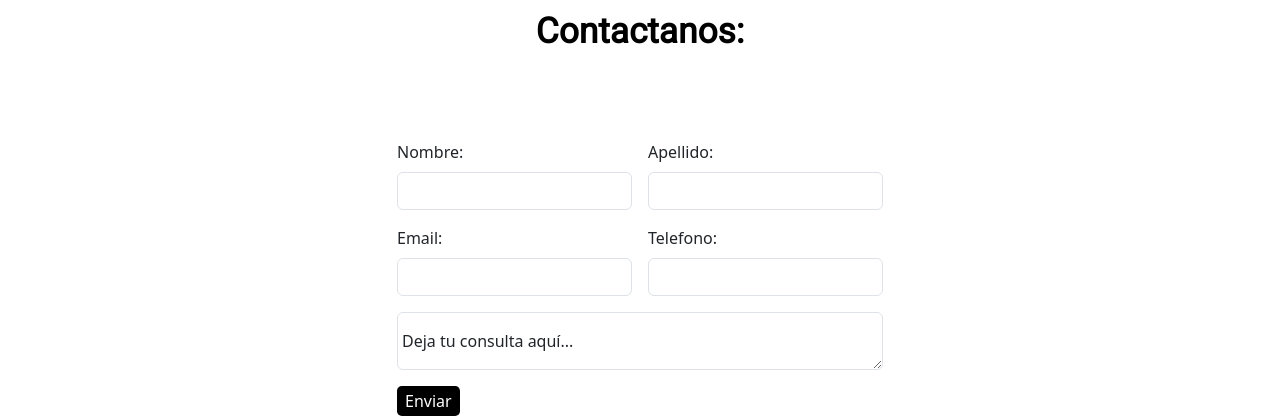
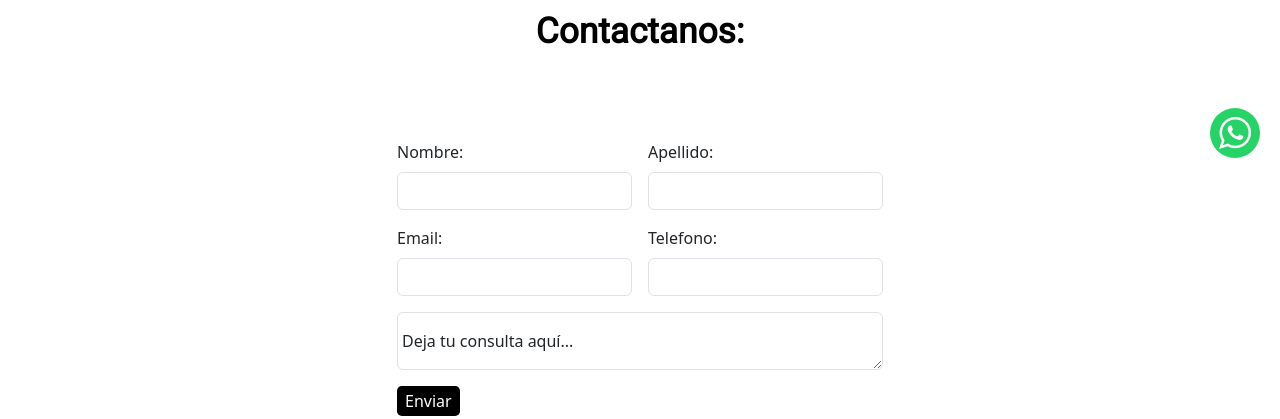
Before and after one commit to Juaani/coder-web-developer-3, a website: page pages/contact.html in a window 1280 px wide. Shown: the part 622-1041 px from the top of the page. Drawn offline with nearby package versions, Linux system fonts and the light colour scheme.

Commit message:
pagina de prueba

```diff
--- a/pages/contact.html
+++ b/pages/contact.html
@@ -109,6 +109,10 @@
                 </div>
             </div>
         </section>
+        <!--Boton Whatsapp-->
+        <div class="wpp-button text-center">
+            <a href="https://wa.me/5493468505083" target="_blank"><img class="invert" src="../resources/images/icons/wpp-logo.png" alt="Icono Whatsapp"></a>
+        </div>
     </main>
     <footer class="bg-black">
         <div class="row">
--- a/scss/classes/classes.scss
+++ b/scss/classes/classes.scss
@@ -91,3 +91,26 @@
     transform: translateY(-2px);
     transition: all 0.3s ease-in-out;
 }
+
+.wpp-button{
+    background-color: #25d366;
+    position: fixed;
+    display: flex;
+    width: 50px;
+    height: 50px;
+    z-index: 30000000000;
+    border-radius: 50%;
+    justify-content: center;
+    align-items: center;
+    bottom: 20px;
+    right: 20px;
+    img{
+        width: 65%;
+        height: 65%;
+    }
+    &:hover{
+        transform: translateY(-2px);
+        transition: all 0.4s ease-in-out;
+        box-shadow: 2px 2px 2px grey;
+    }
+}
--- a/scss/components/media.scss
+++ b/scss/components/media.scss
@@ -14,3 +14,12 @@
         padding-top: 1rem;
     }
 }
+
+@media(prefers-color-scheme: dark){
+    :root{
+        body{
+            background-color: #ffffff;
+            color: #000000;
+        }
+    }
+}
```
Also changed, not shown: index.html (+4 -0 lines), pages/about-us.html (+4 -0 lines), pages/products.html (+4 -0 lines), pages/team.html (+5 -2 lines), css/style.css, resources/images/icons/wpp-logo.png (added), 1 other file.
